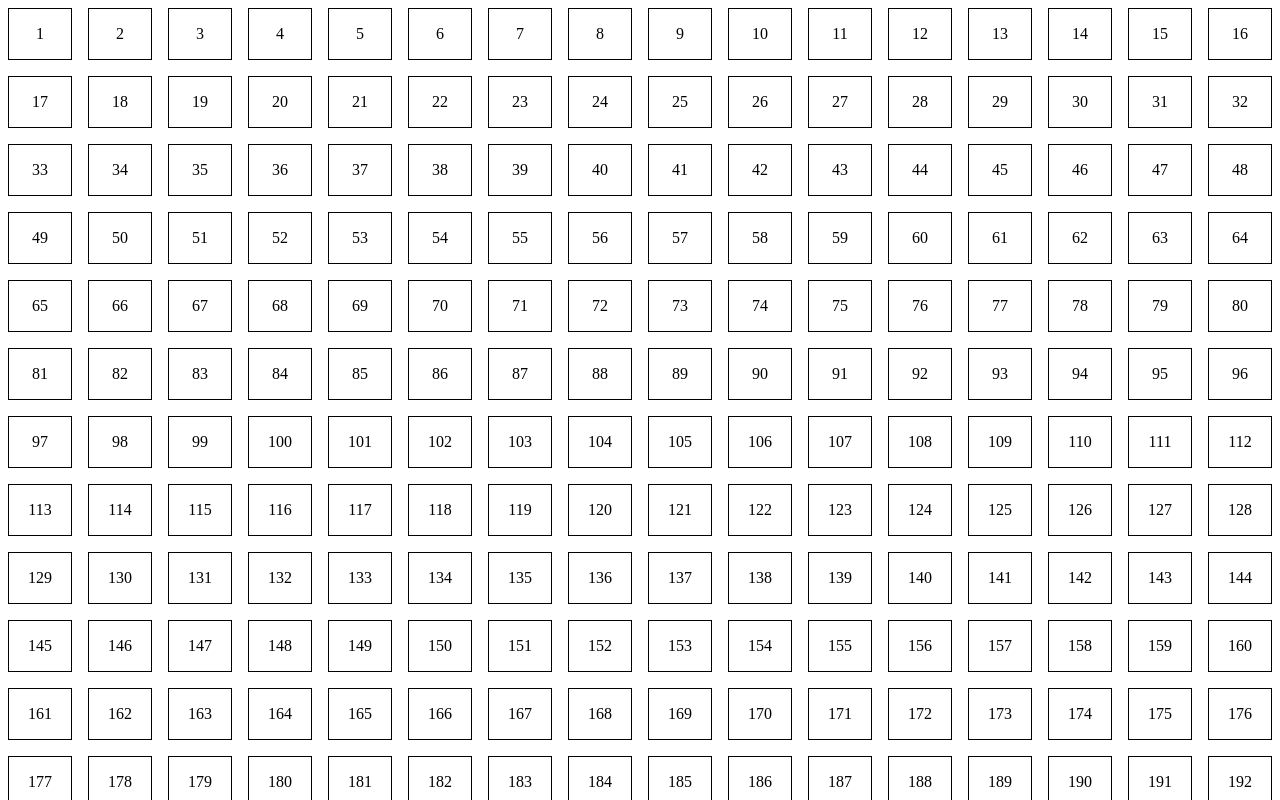
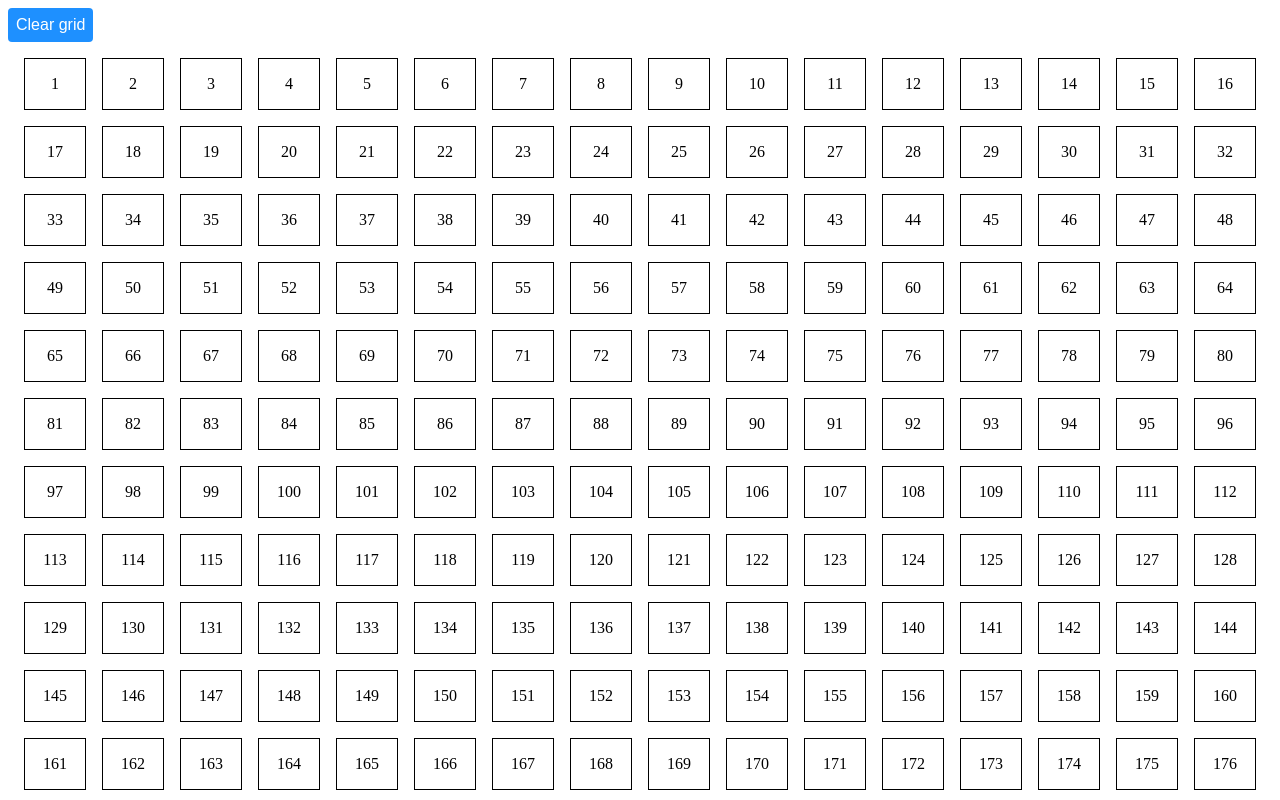
Before and after one commit to ricci2511/etch-a-sketch, a plain HTML site: page index.html in a window 1280 px wide. Shown: the top 800 px of the page. Drawn offline with Linux system fonts and the light colour scheme.

Commit message:
added and styled a button to clear the grid, still testing

```diff
--- a/index.html
+++ b/index.html
@@ -8,6 +8,7 @@
     <link rel="stylesheet" href="styles.css">
 </head>
 <body>
+    <button id="clearGridBtn">Clear grid</button>
     <div id="container"></div>
 </body>
 
--- a/script.js
+++ b/script.js
@@ -1,4 +1,5 @@
 const container = document.querySelector('#container');
+const clearGridBtn = document.querySelector('#clearGridBtn');
 
 makeGridSquares(16, 16);
 
@@ -14,8 +15,15 @@ function makeGridSquares(cols, rows) {
         cell.addEventListener('mouseover', () => {
             cell.style.backgroundColor = randomBgColor();
         });
+
+        clearGridBtn.addEventListener('click', () => {
+            // TEST !!
+            cell.style.backgroundColor = 'white';
+        });
     }
 }
+
+
 
 function randomBgColor() {
     let x = Math.floor(Math.random() * 256);
--- a/styles.css
+++ b/styles.css
@@ -8,6 +8,7 @@
     grid-gap: 1em;
     grid-template-columns: repeat(var(--grid-cols), 1fr);
     grid-template-rows: repeat(var(--grid-cols), 1fr);
+    margin: 1em;
 }
 
 .grid-item {
@@ -15,3 +16,15 @@
     padding: 1em;
     border: 1px solid black;
 }
+
+button {
+    background-color: dodgerblue;
+    color: white;
+    text-align: center;
+    text-decoration: none;
+    border: none;
+    border-radius: 4px;
+    padding: 0.5em;
+    display: inline-block;
+    font-size: 16px;
+}
```
